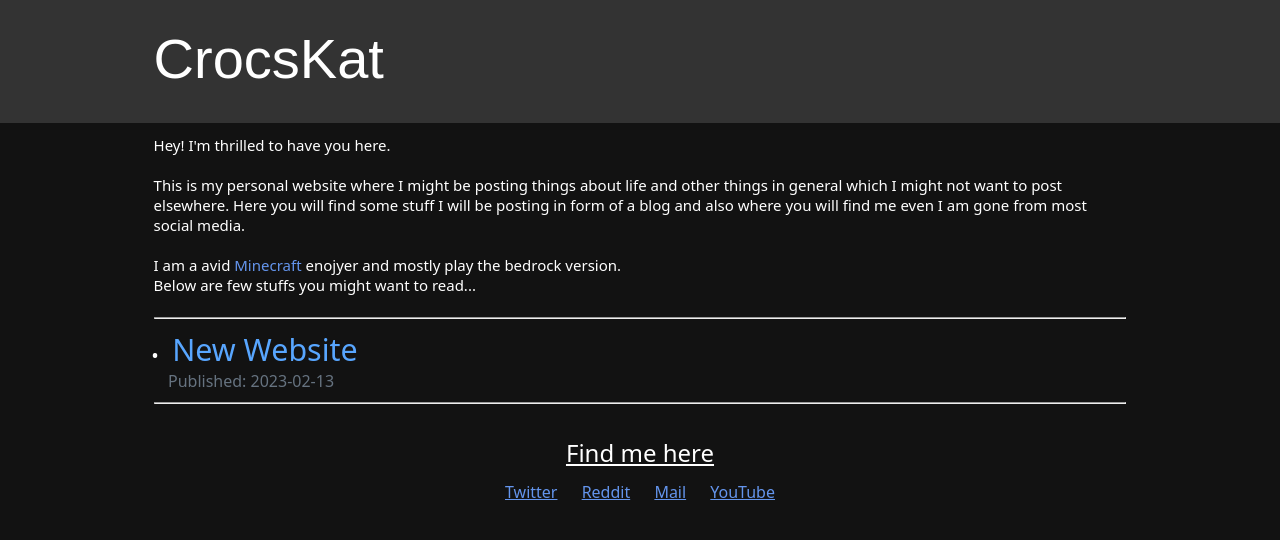
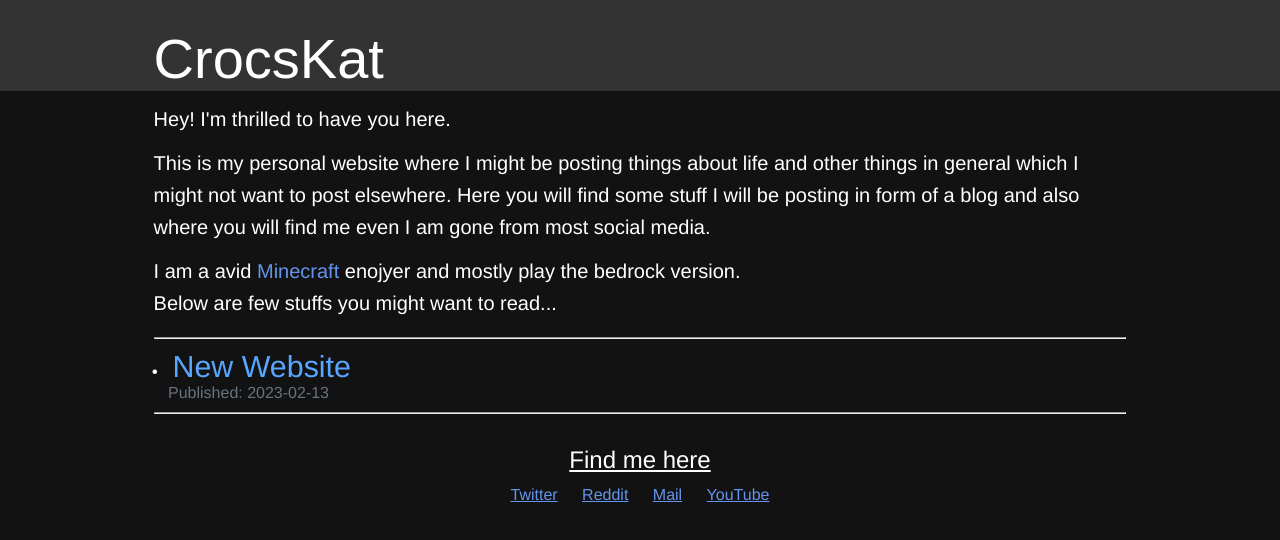
Before and after one commit to crocskat/crocskat.github.io, a plain HTML site: page index.html in a window 1280 px wide. Drawn offline with Linux system fonts and the light colour scheme.

Commit message:
some maintainance

```diff
--- a/index.html
+++ b/index.html
@@ -18,16 +18,14 @@
     </div>
 
     <div class="body">
+      <p>Hey! I'm thrilled to have you here.</p>
       <p>
-        Hey! I'm thrilled to have you here.
-        <br />
-        <br />
         This is my personal website where I might be posting things about life
         and other things in general which I might not want to post elsewhere.
         Here you will find some stuff I will be posting in form of a blog and
         also where you will find me even I am gone from most social media.
-        <br />
-        <br />
+      </p>
+      <p>
         I am a avid
         <a href="https://minecraft.net" target="_blank"> Minecraft</a> enojyer
         and mostly play the bedrock version.
--- a/style.css
+++ b/style.css
@@ -1,7 +1,6 @@
 * {
   margin: 0%;
-  font-family: system-ui, -apple-system, BlinkMacSystemFont, "Segoe UI", Roboto,
-    Oxygen, Ubuntu, Cantarell, "Open Sans", "Helvetica Neue", sans-serif;
+  font-family: sohne, "Helvetica Neue", Helvetica, Arial, sans-serif, serif;
   background-color: #121212;
 }
 .line1 {
@@ -34,7 +33,7 @@
   text-decoration: underline;
 }
 .logo {
-  padding-bottom: 2rem;
+  /* padding-bottom: 2rem; */
   align-items: left;
   top: 0;
   position: sticky;
@@ -76,7 +75,9 @@ ul li::before {
   padding-top: 12px;
   padding-left: 12%;
   padding-right: 12%;
-  font-size: 15px;
+  font-size: 20px;
+  font-weight: 100;
+  line-height: 32px;
   color: white;
 }
 .body a {
```
